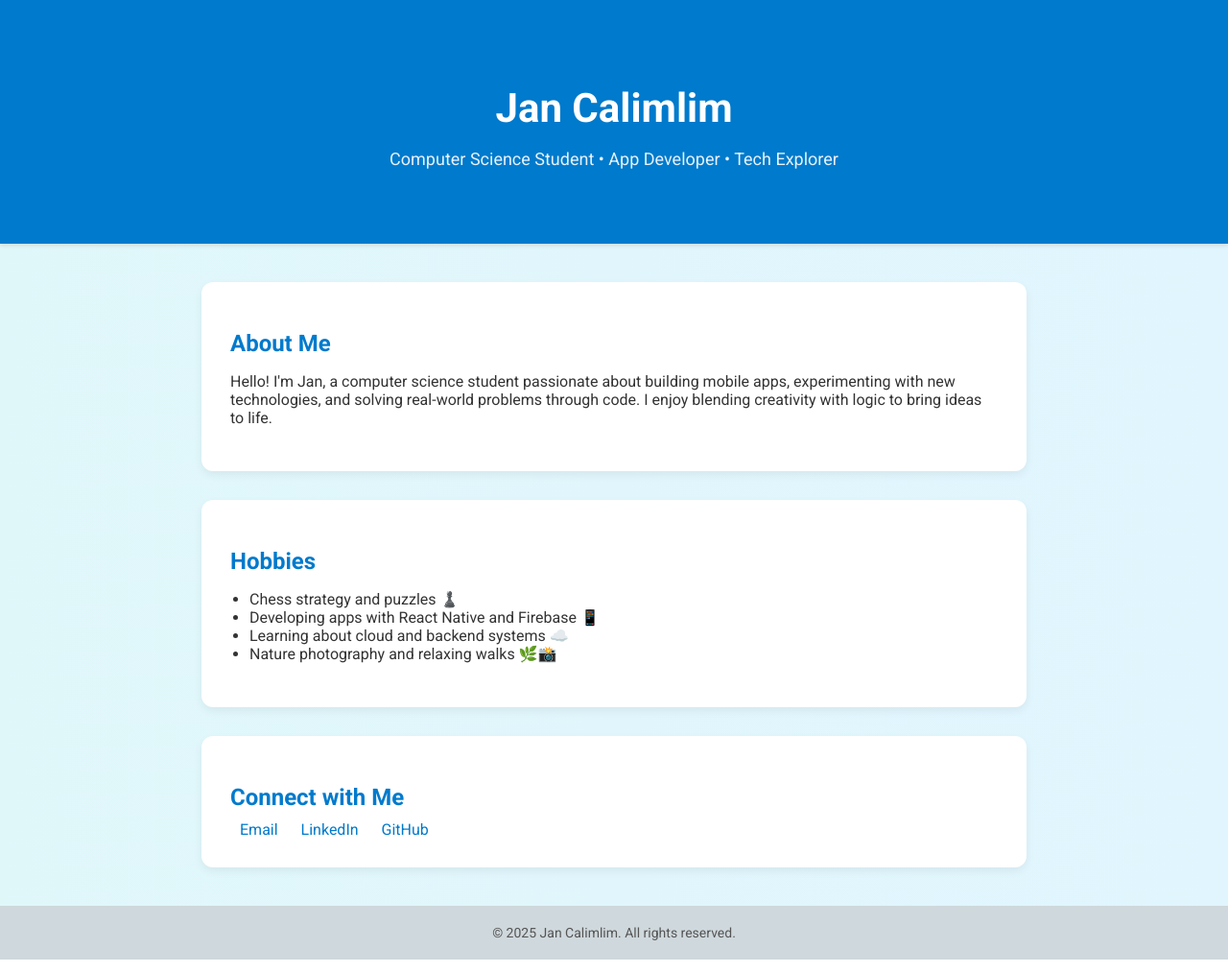
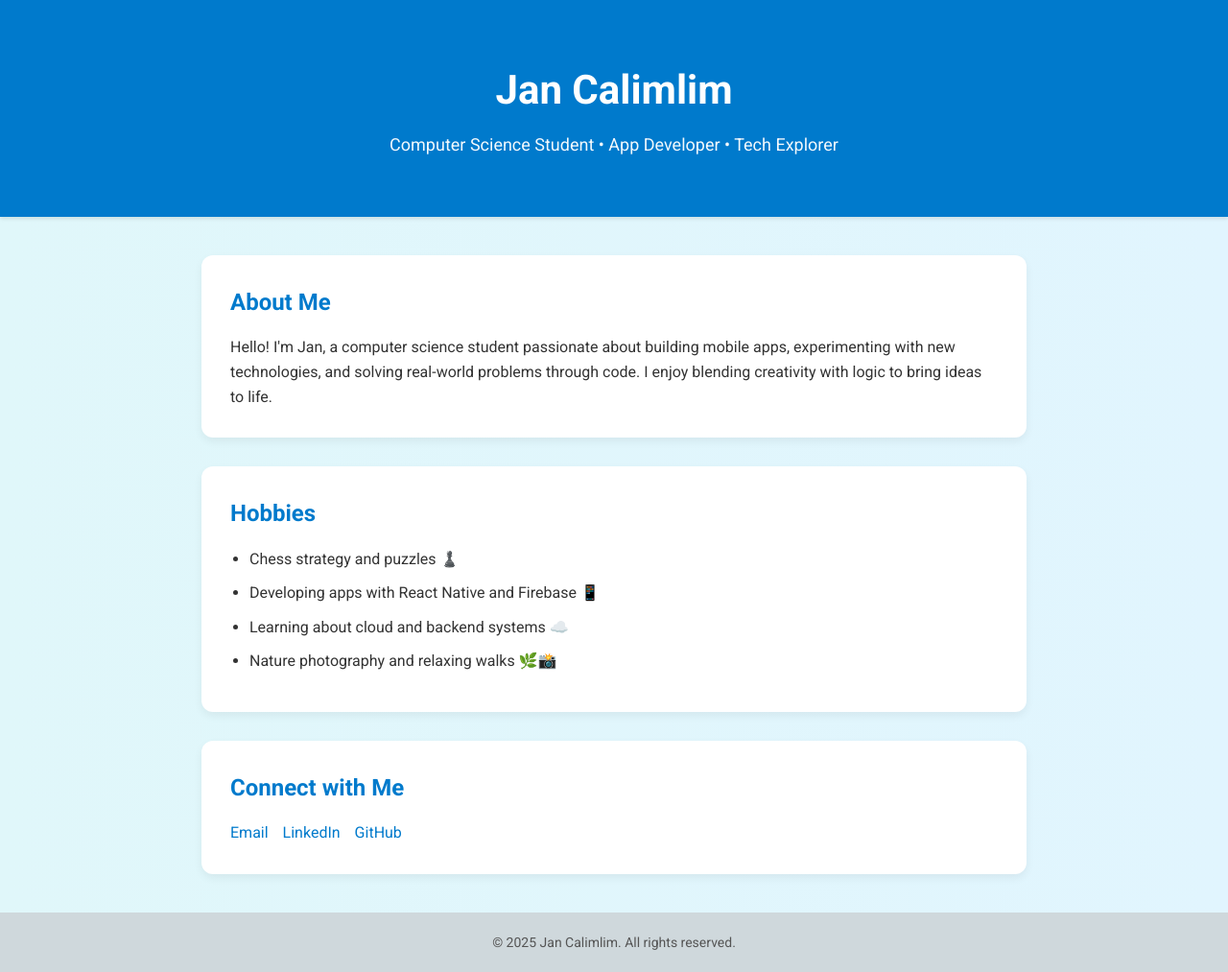
Before and after one commit to jancalimlim/jancalimlim.github.io, a plain HTML site: page index.html in a window 1280 px wide. Shown: the whole page at 96% size. Drawn offline with Linux system fonts and the light colour scheme.

Commit message:
Update index.html

```diff
--- a/index.html
+++ b/index.html
@@ -4,18 +4,19 @@
   <meta charset="UTF-8" />
   <meta name="viewport" content="width=device-width, initial-scale=1.0" />
   <title>Jan Calimlim</title>
-  <link href="https://fonts.googleapis.com/css2?family=Roboto:wght@400;700&display=swap" rel="stylesheet">
+  <link href="https://fonts.googleapis.com/css2?family=Roboto:wght@400;700&display=swap" rel="stylesheet" />
   <style>
     * {
       box-sizing: border-box;
+      margin: 0;
+      padding: 0;
     }
 
     body {
       font-family: 'Roboto', sans-serif;
       background: linear-gradient(to right, #e0f7fa, #e1f5fe);
-      margin: 0;
-      padding: 0;
       color: #333;
+      line-height: 1.6;
     }
 
     header {
@@ -23,7 +24,7 @@
       color: white;
       text-align: center;
       padding: 60px 20px;
-      box-shadow: 0 2px 4px rgba(0,0,0,0.1);
+      box-shadow: 0 2px 4px rgba(0, 0, 0, 0.1);
     }
 
     header h1 {
@@ -33,7 +34,7 @@
 
     header p {
       font-size: 18px;
-      opacity: 0.9;
+      opacity: 0.95;
     }
 
     main {
@@ -43,21 +44,43 @@
     }
 
     section {
-      background: white;
+      background: #fff;
       border-radius: 12px;
       padding: 30px;
       margin-bottom: 30px;
-      box-shadow: 0 4px 10px rgba(0,0,0,0.06);
+      box-shadow: 0 4px 10px rgba(0, 0, 0, 0.06);
     }
 
     section h2 {
       font-size: 24px;
-      margin-bottom: 10px;
+      margin-bottom: 15px;
       color: #007acc;
     }
 
     ul {
       padding-left: 20px;
+      list-style: disc;
+    }
+
+    ul li {
+      margin-bottom: 10px;
+    }
+
+    .contact-links {
+      display: flex;
+      flex-wrap: wrap;
+      gap: 15px;
+      margin-top: 10px;
+    }
+
+    .contact-links a {
+      color: #007acc;
+      text-decoration: none;
+      font-weight: 500;
+    }
+
+    .contact-links a:hover {
+      text-decoration: underline;
     }
 
     footer {
@@ -66,17 +89,6 @@
       background-color: #cfd8dc;
       font-size: 14px;
       color: #555;
-    }
-
-    .contact-links a {
-      color: #007acc;
-      text-decoration: none;
-      margin: 0 10px;
-      font-weight: 500;
-    }
-
-    .contact-links a:hover {
-      text-decoration: underline;
     }
   </style>
 </head>
```
